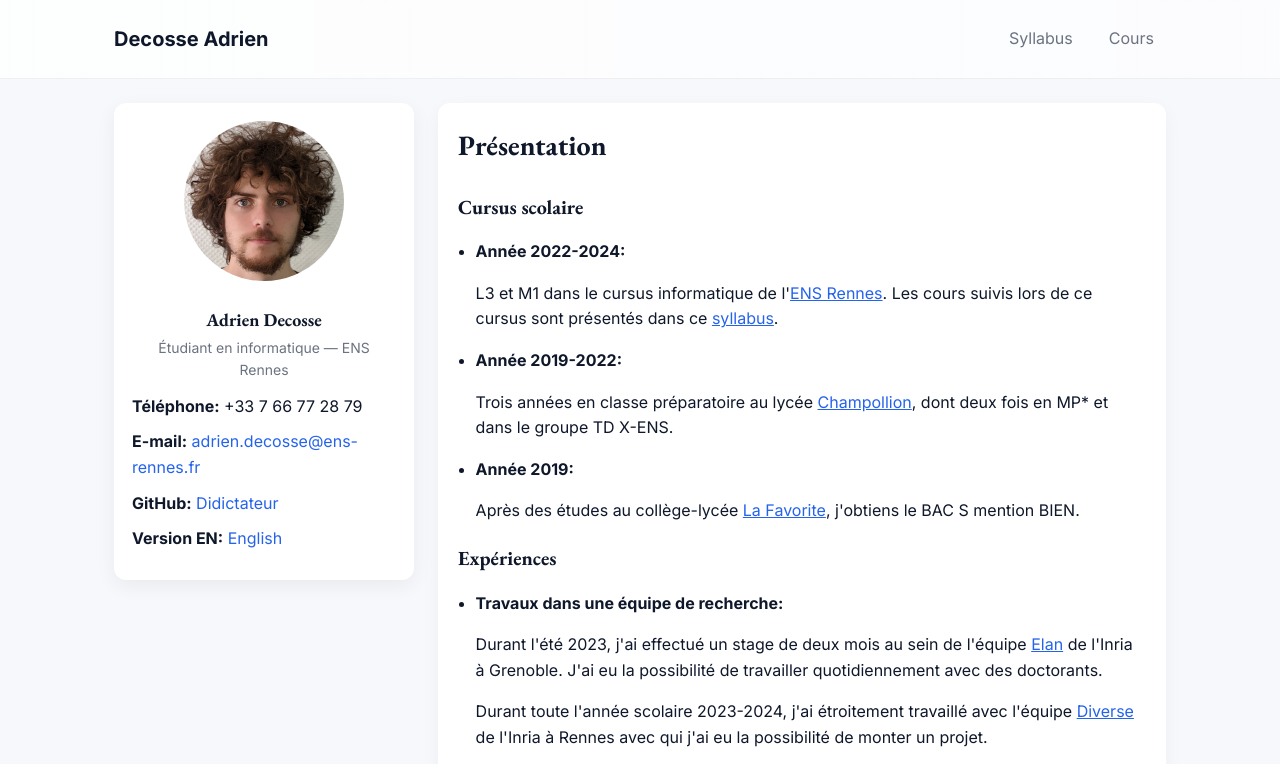
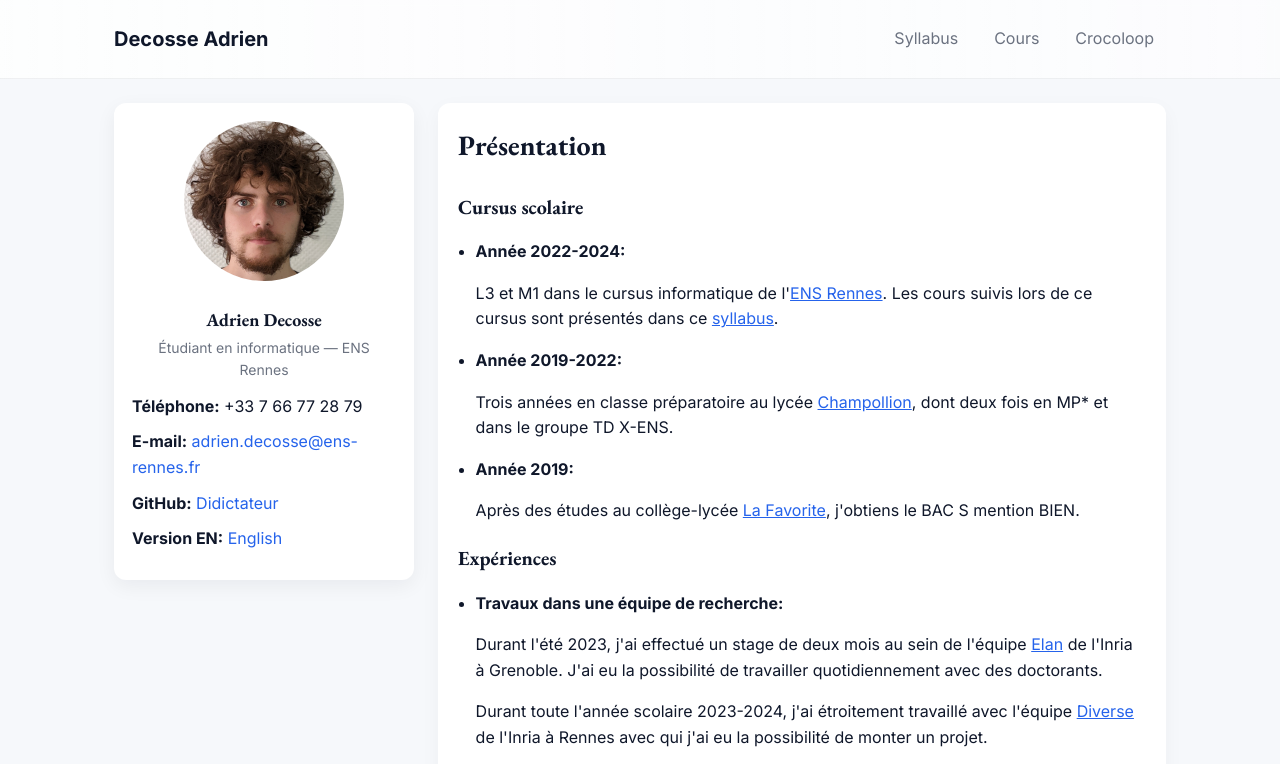
Before and after one commit to Didictateur/website, a website: page index.html in a window 1280 px wide. Shown: the top 764 px of the page. Drawn offline with nearby package versions, Linux system fonts and the light colour scheme.

Commit message:
added crocoloop

```diff
--- a/index.html
+++ b/index.html
@@ -17,6 +17,7 @@
         <nav class="nav" aria-label="Main navigation">
           <a href="syllabus.html">Syllabus</a>
           <a href="cours/index.html">Cours</a>
+          <a href="croco.html">Crocoloop</a>
         </nav>
       </div>
     </header>
```
